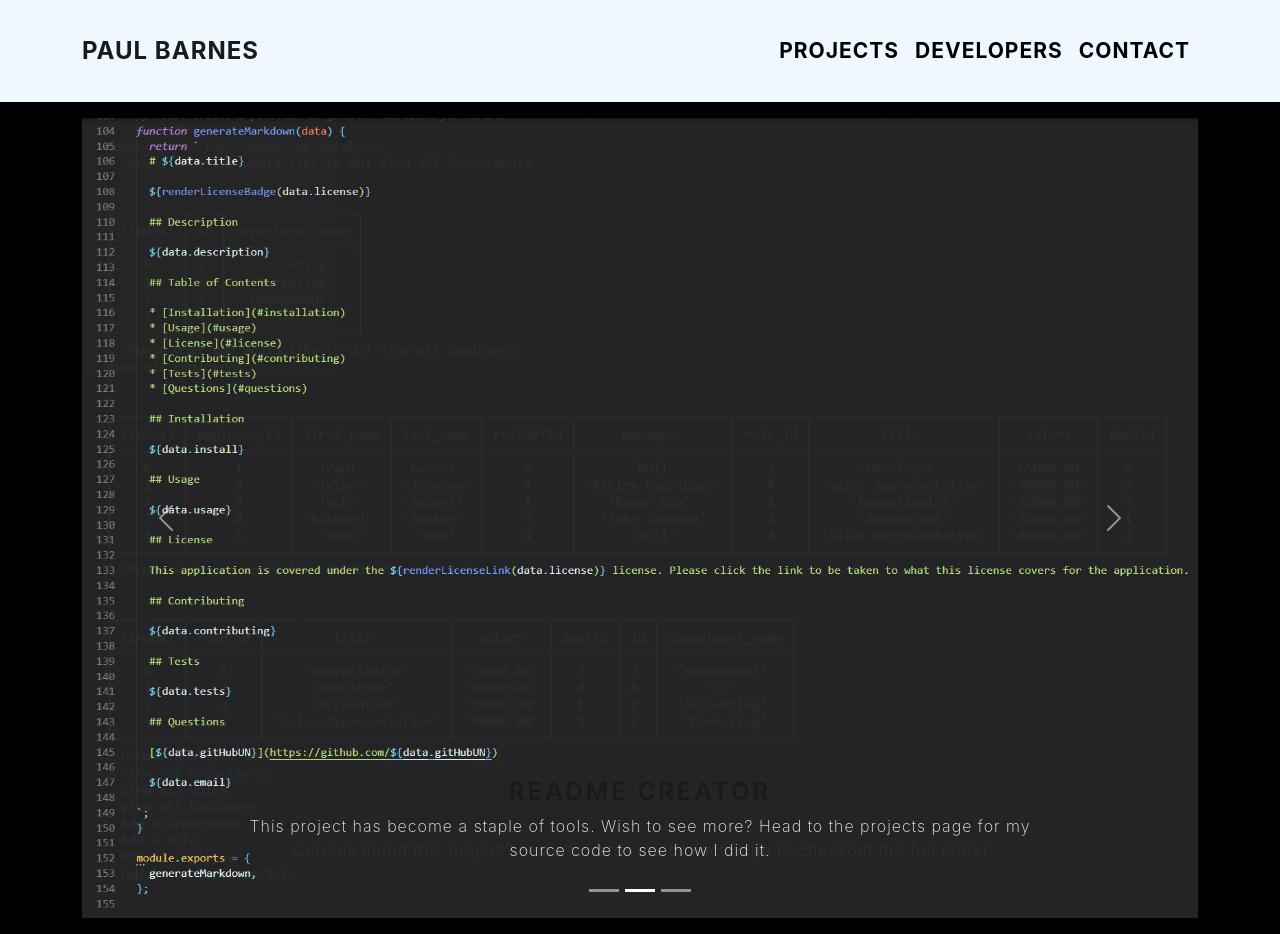
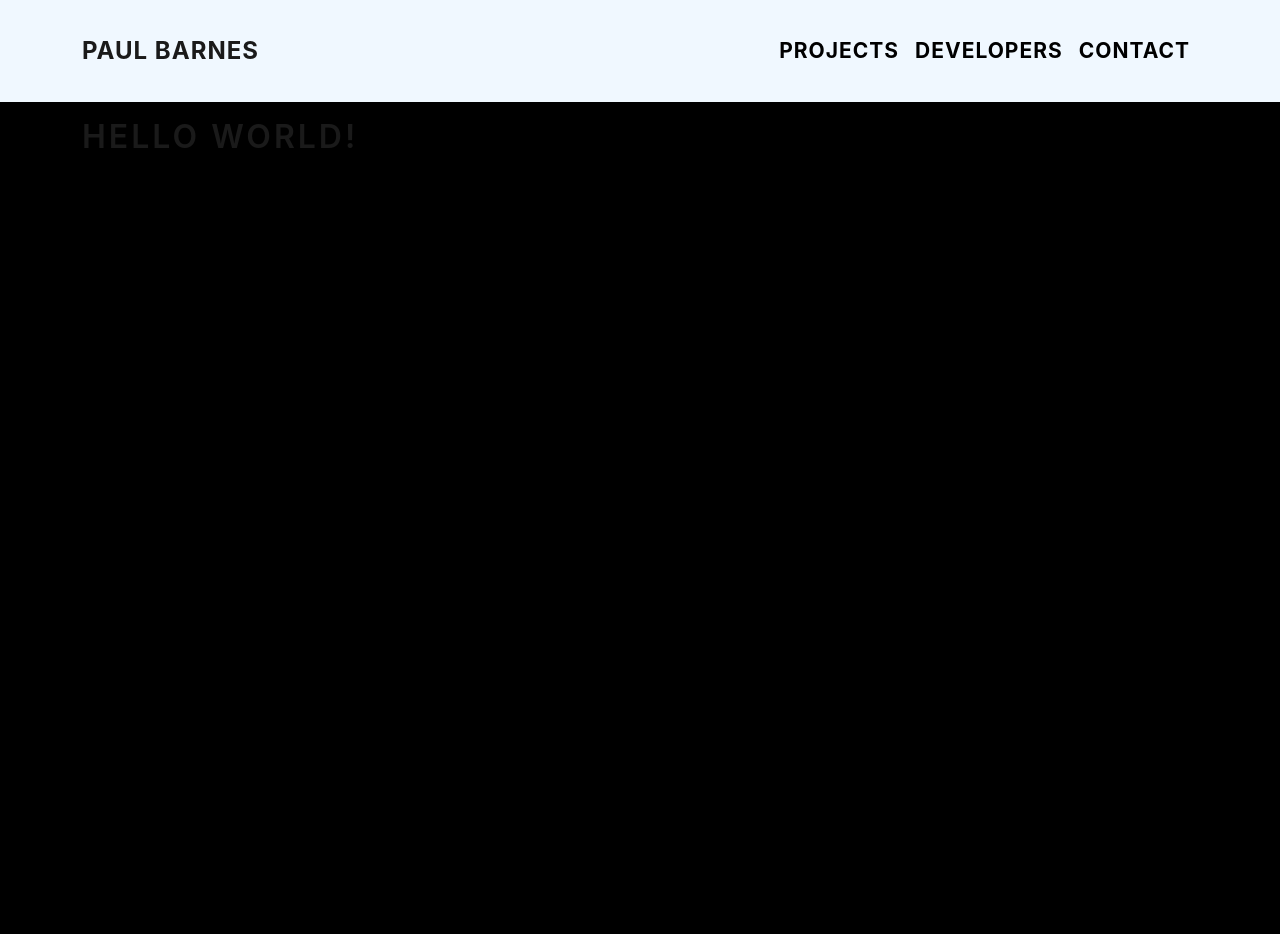
Before and after one commit to PN-Barnes/Portfolio-2023, a React (Create React App) app in the folder client/: page / in a window 1280 px wide. After the commit the page ends 800 px from the top, so only its background shows below. Built offline with nearby package versions, Linux system fonts and the light colour scheme.

Commit message:
scrapped the carousel to rework for the images

```diff
--- a/client/src/pages/HomePage.js
+++ b/client/src/pages/HomePage.js
@@ -1,9 +1,9 @@
 import React from 'react';
-import HomeCarousel from '../components/HomeComponents/HomeCarousel';
+
 const HomePage = () => {
   return (
     <div>
-      <HomeCarousel />
+      <h1>Hello World!</h1>
     </div>
   );
 };
```
